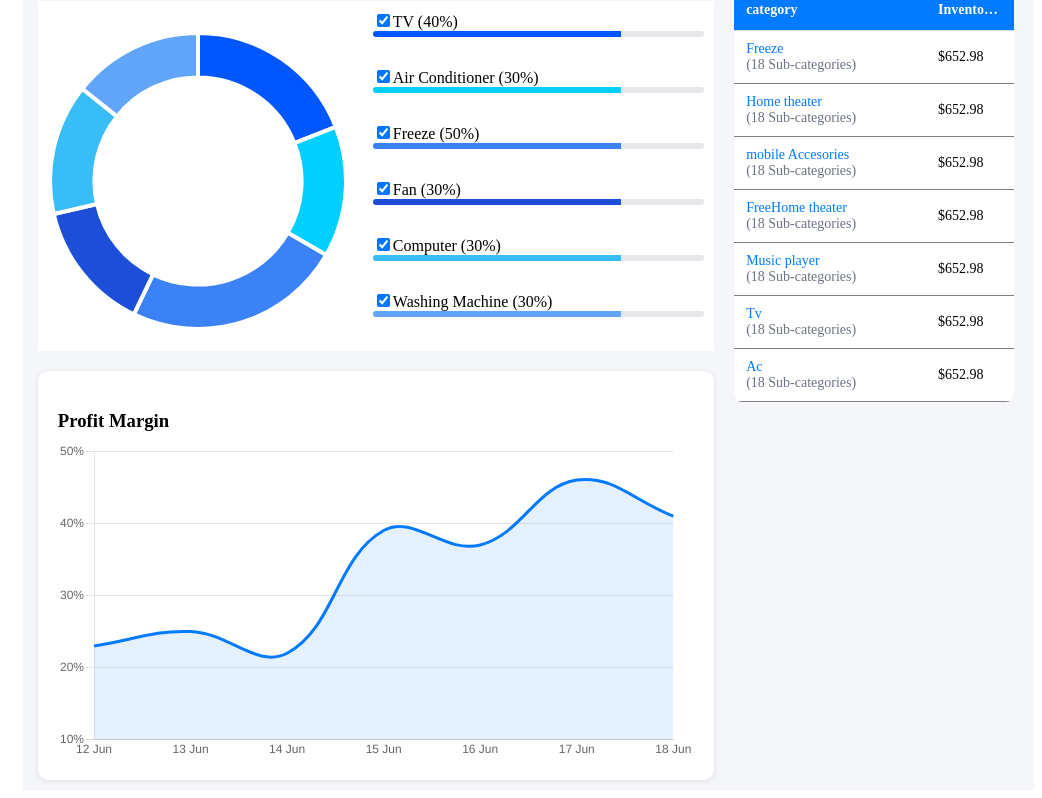
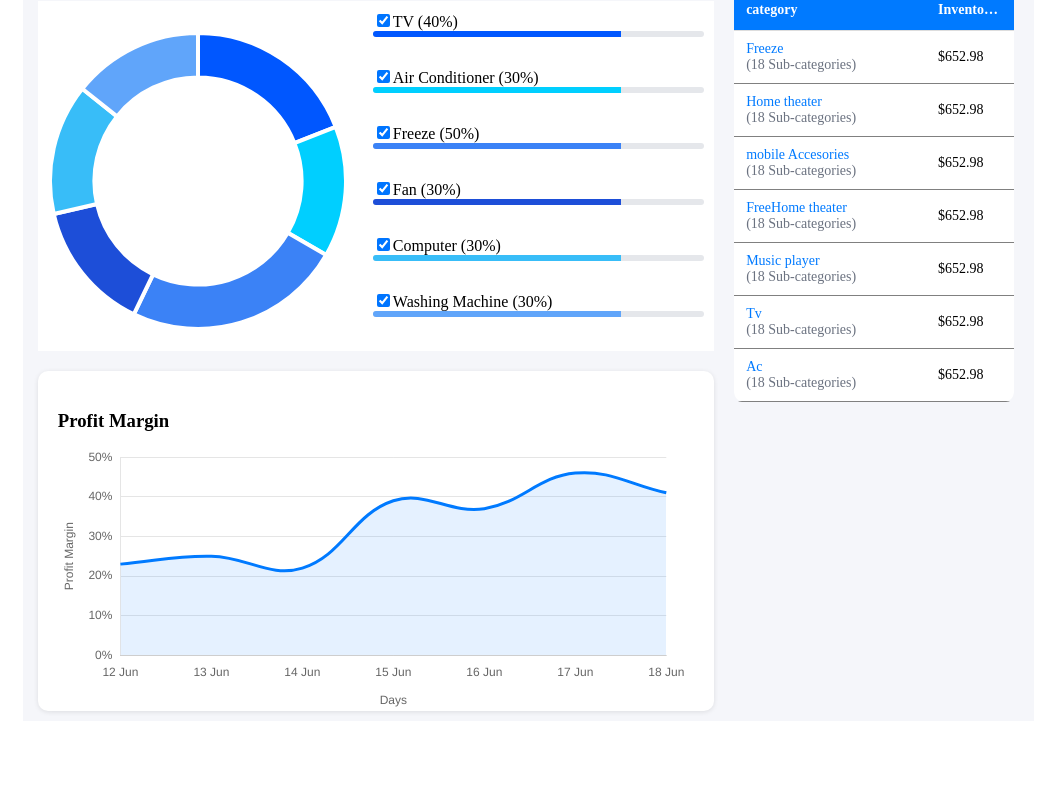
Before and after one commit to itsJitu/sales-report, a React (Vite) app: page /FinancialReport in a window 1280 px wide. Shown: the part 281-1079 px from the top of the page, without its empty margins (238-1280 px from the left). After the commit the page ends 1023 px from the top, so only its background shows below. Built offline with nearby package versions, Linux system fonts and the light colour scheme.

Commit message:
completed

```diff
--- a/src/components/FinancialReport.jsx
+++ b/src/components/FinancialReport.jsx
@@ -84,11 +84,11 @@ function FinancialReport() {
     datasets: [
       {
         label: "Profit Margin",
-        data: [23, 25, 22, 39, 37, 46, 41], // example data
+        data: [23, 25, 22, 39, 37, 46, 41],
         borderColor: "#007AFF",
         backgroundColor: "rgba(0, 122, 255, 0.1)",
         fill: true,
-        tension: 0.4, // smooth line
+        tension: 0.4,
         pointRadius: 0,
       },
     ],
@@ -96,6 +96,13 @@ function FinancialReport() {
 
   const splineOptions = {
     responsive: true,
+    maintainAspectRatio: false,
+    layout: {
+      padding: {
+        bottom: 30,
+        top: 10,
+      },
+    },
     plugins: {
       legend: {
         display: false,
@@ -103,24 +110,73 @@ function FinancialReport() {
     },
     scales: {
       y: {
-        min: 10,
+        min: 0,
         max: 50,
-        ticks: {
-        stepSize: 10,
-        callback: (value) => value + "%",
-        padding: 2,
-      },
         grid: {
           display: true,
-        }
+          drawTicks: false,
+          color: "rgba(0, 0, 0, 0.1)",
+        },
+        ticks: {
+          stepSize: 10,
+          callback: (value) => value + "%",
+          padding: 8,
+        },
+        title: {
+          display: true,
+          text: "Profit Margin",
+          position: "left",
+          textDecoration: "underline",
+          font: {
+            size: 12, // Adjust font size to match screenshot
+            weight: "normal", // Ensure consistent weight
+          },
+        },
       },
       x: {
         grid: {
           display: false,
-          drawBorder: false,
+          drawBorder: true,
           drawTicks: false,
-        }
-      }
+        },
+        border: {
+          display: true,
+        },
+        ticks: {
+          padding: 10,
+          autoSkip: false,
+          maxRotation: 0,
+          minRotation: 0,
+        },
+        title: {
+          display: true,
+          text: "Days",
+          position: "bottom",
+          textDecoration: "underline",
+          font: {
+            size: 12, // Match Y-axis font size
+            weight: "normal",
+          },
+        },
+      },
+    },
+    tooltips: {
+      enabled: true,
+      mode: "nearest",
+      callbacks: {
+        label: function (tooltipItem, data) {
+          let label = data.datasets[tooltipItem.datasetIndex].label || "";
+          if (label) {
+            label = `<u>${label}</u>`;
+          }
+          return label;
+        },
+      },
+      custom: function (tooltip) {
+        if (!tooltip) return;
+        tooltip.displayColors = false;
+        return tooltip;
+      },
     },
   };
 
@@ -140,14 +196,14 @@ function FinancialReport() {
         data: categories.map((item) => item.percent),
         backgroundColor: categories.map((item) => item.color),
         borderWidth: 4,
-        borderColor: " #ffffff",
+        borderColor: "#ffffff",
       },
     ],
   };
+
   return (
     <div className="container">
       <div className="header">
-        {/* search-bar */}
         <div className="search">
           <input
             type="Search"
@@ -159,7 +215,6 @@ function FinancialReport() {
       </div>
 
       <div className="box-container">
-        {/* box-1 */}
         <div className="stock-card">
           <div className="stock-content">
             <div className="icon">
@@ -192,7 +247,6 @@ function FinancialReport() {
           </div>
         </div>
 
-        {/* box-2 */}
         <div className="stock-card">
           <div className="stock-content">
             <div className="icon">
@@ -224,7 +278,6 @@ function FinancialReport() {
           </div>
         </div>
 
-        {/* Box-3 */}
         <div className="stock-card">
           <div className="stock-content">
             <div className="icon">
@@ -256,7 +309,6 @@ function FinancialReport() {
           </div>
         </div>
 
-        {/* Box-4*/}
         <div className="stock-card">
           <div className="stock-content">
             <div className="icon">
@@ -294,7 +346,6 @@ function FinancialReport() {
         </div>
       </div>
 
-      {/* Inventory Value by Category Section */}
       <div style={{ display: "flex", width: "100%", gap: "15px" }}>
         <div style={{ width: "70%" }}>
           <div>
@@ -302,7 +353,6 @@ function FinancialReport() {
               <span>Inventory Value by category</span>
             </div>
 
-            {/* circle-graph*/}
             <div>
               <div style={{ display: "flex" }}>
                 <div className="circle-graph" style={{ width: "100%" }}>
@@ -382,7 +432,6 @@ function FinancialReport() {
             </div>
 
             <div>
-
               <div
                 style={{
                   background: "#fff",
@@ -390,12 +439,12 @@ function FinancialReport() {
                   marginTop: "20px",
                   borderRadius: "10px",
                   boxShadow: "0 1px 5px rgba(0, 0, 0, 0.1)",
+                  height: "300px",
                 }}
               >
                 <h3 style={{ marginBottom: "10px" }}>Profit Margin</h3>
                 <Line data={splineData} options={splineOptions} />
               </div>
-
             </div>
           </div>
         </div>
@@ -404,7 +453,6 @@ function FinancialReport() {
           <div style={{ padding: "5px" }}>
             <span className="valuation"> Inventory Valuation </span>
 
-            {/* Table */}
             <div
               className="table-value"
               style={{ borderRadius: "8px", overflow: "hidden" }}
```
